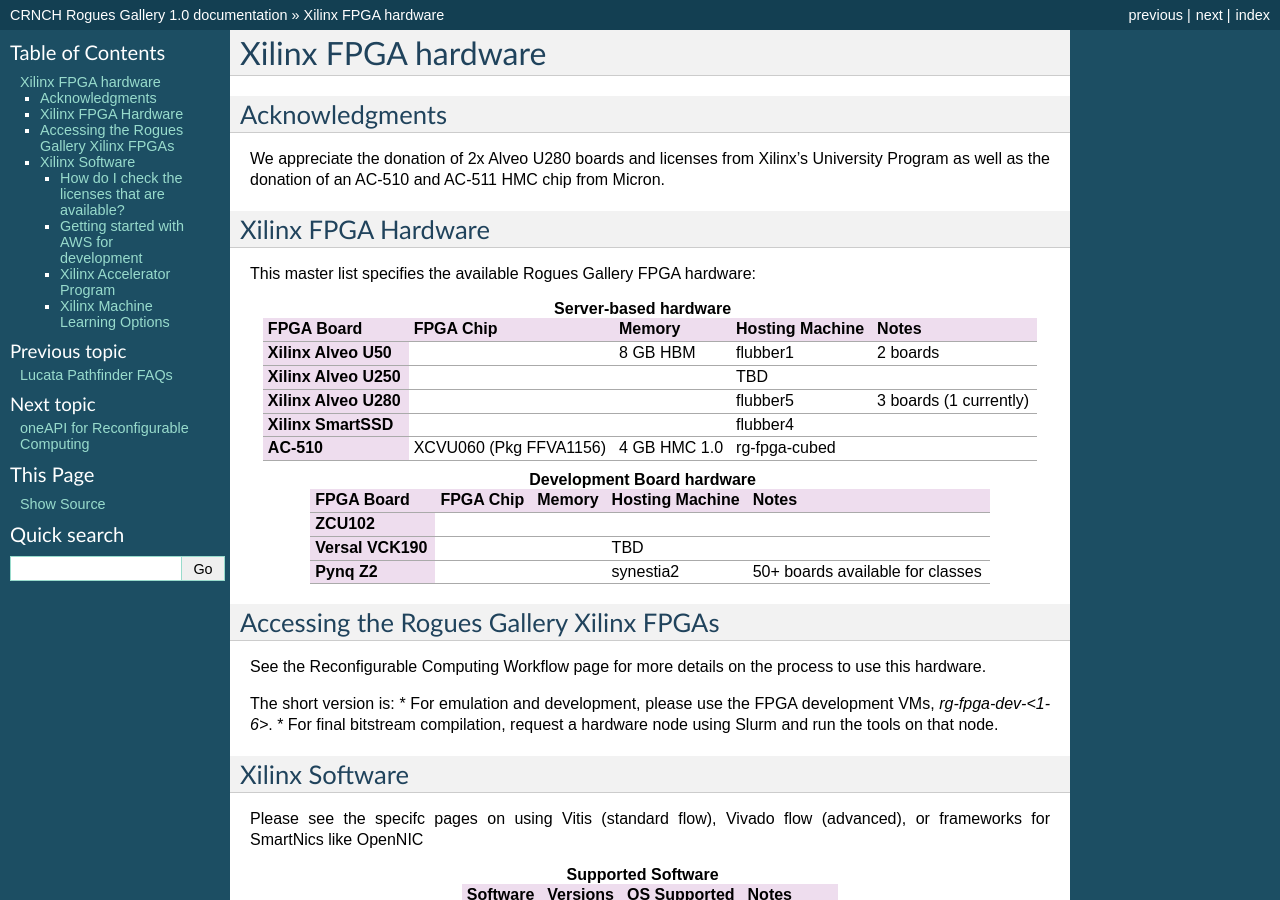
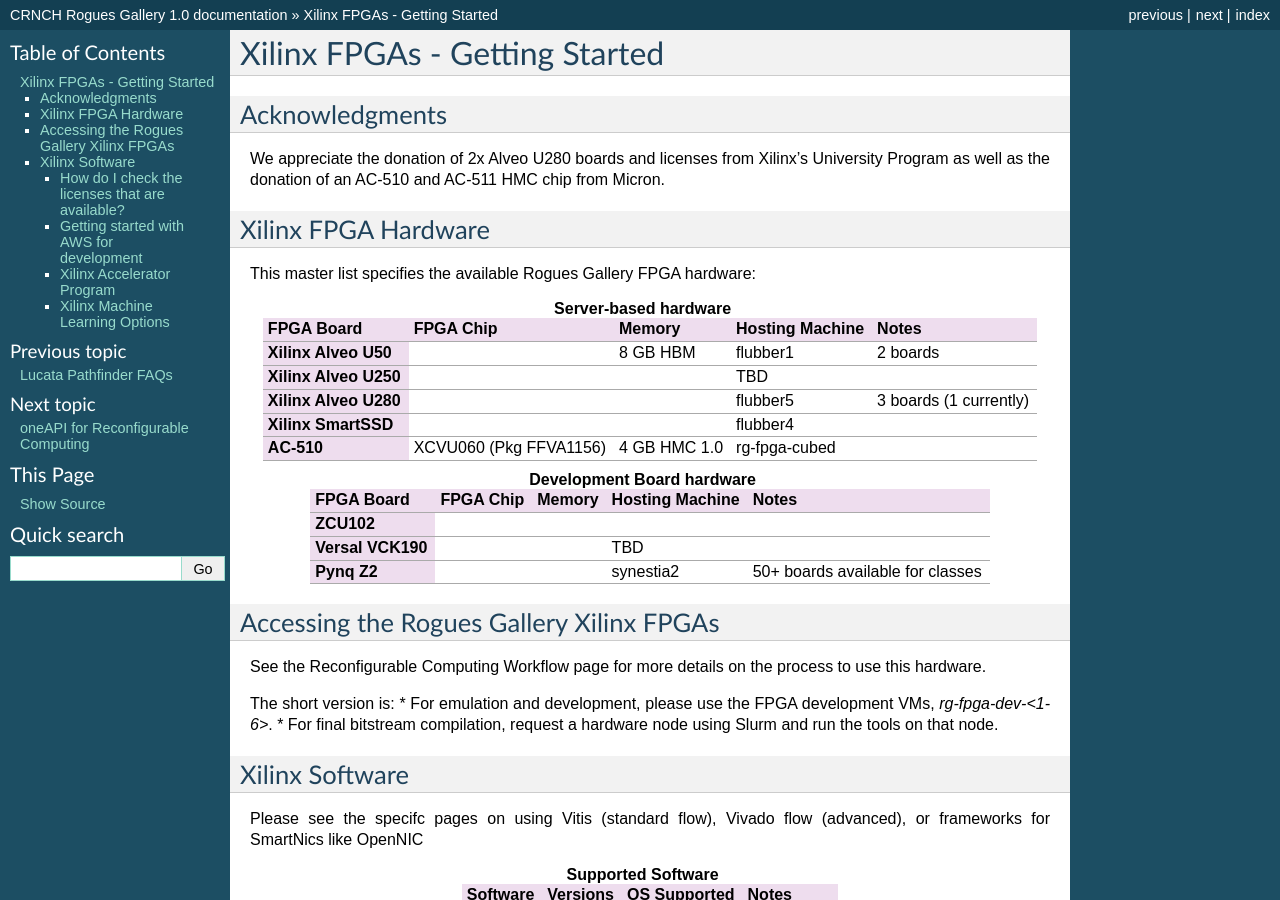
Before and after one commit to gt-crnch-rg/read-the-docs, a Sphinx documentation site: the page built from docs/reconfig/xilinx/xilinx-getting-started.rst, in a window 1280 px wide and 900 px high. Built offline with Sphinx 7.4.7, drawn with Linux system fonts in a browser that asks for light colours; pages that are not in the unit, such as notebooks, are missing from menus; some of the changed text lies outside the part shown.

Commit message:
Update xilinx-getting-started.rst

```diff
--- a/docs/reconfig/xilinx/xilinx-getting-started.rst
+++ b/docs/reconfig/xilinx/xilinx-getting-started.rst
@@ -1,4 +1,4 @@
-Xilinx FPGA hardware
+Xilinx FPGAs - Getting Started
 --------------------
 
 Acknowledgments
```
